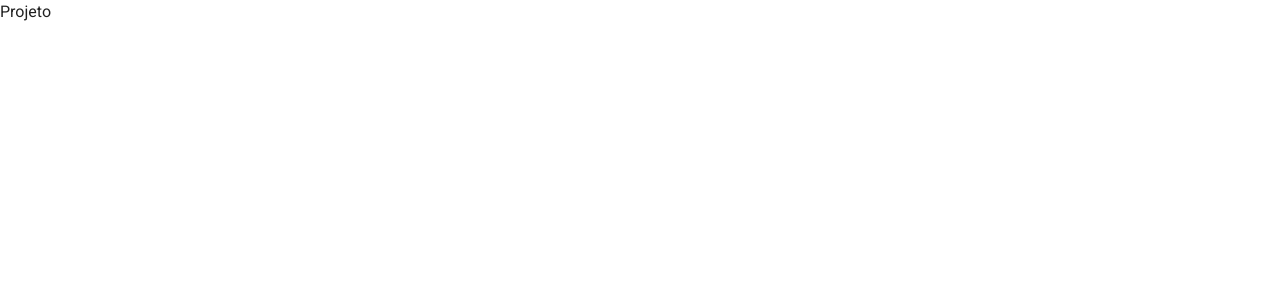
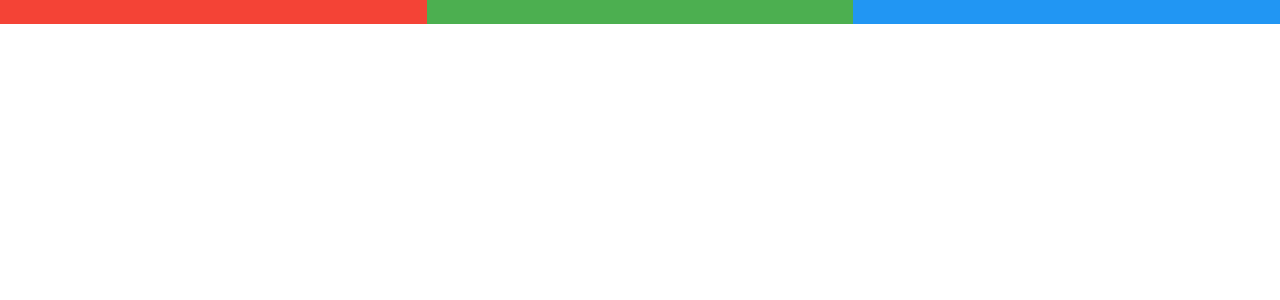
Before and after one commit to wagnerww/Vue-google-books-api, a Vue app: page / in a window 1280 px wide. Shown: the top 300 px of the page. Built offline with nearby package versions, Linux system fonts and the light colour scheme.

Commit message:
chore: tour vuetify

```diff
--- a/babel.config.js
+++ b/babel.config.js
@@ -1,5 +1,3 @@
 module.exports = {
-  presets: [
-    '@vue/app'
-  ]
-}
+  presets: ["@vue/app"]
+};
--- a/src/App.vue
+++ b/src/App.vue
@@ -1,10 +1,17 @@
 <template>
   <v-app>
-    <p>Projeto</p>
+    <v-container fluid>
+      <v-row>
+        <v-col cols="4" class="red"></v-col>
+        <v-col cols="4" class="green"></v-col>
+        <v-col cols="4" class="blue"></v-col>
+      </v-row>
+    </v-container>
   </v-app>
 </template>
 
 <script>
+//AIzaSyB-_Clu4jgIn5XJ-B92UQ2MZlYTi5GGm7E
 export default {
   name: "App"
 };
--- a/vue.config.js
+++ b/vue.config.js
@@ -1,5 +1 @@
-module.exports = {
-  "transpileDependencies": [
-    "vuetify"
-  ]
-}
+module.exports = { transpileDependencies: ["vuetify"] };
```
Also changed, not shown: src/main.js (+5 -5 lines).
